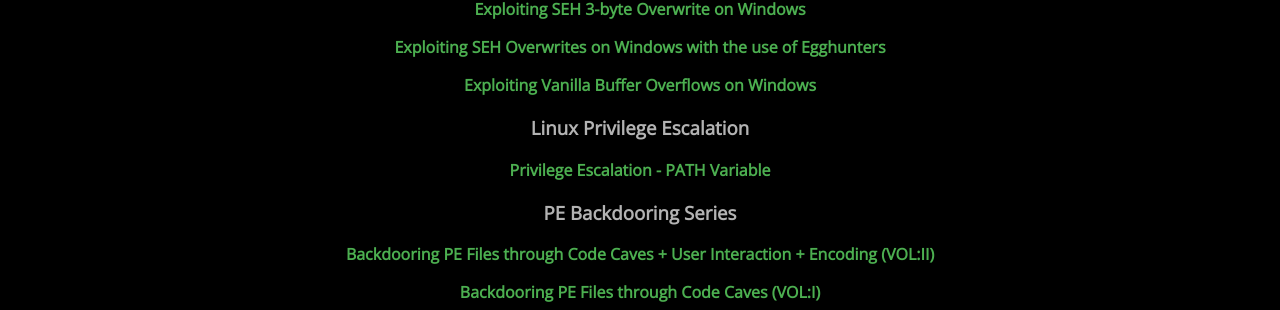
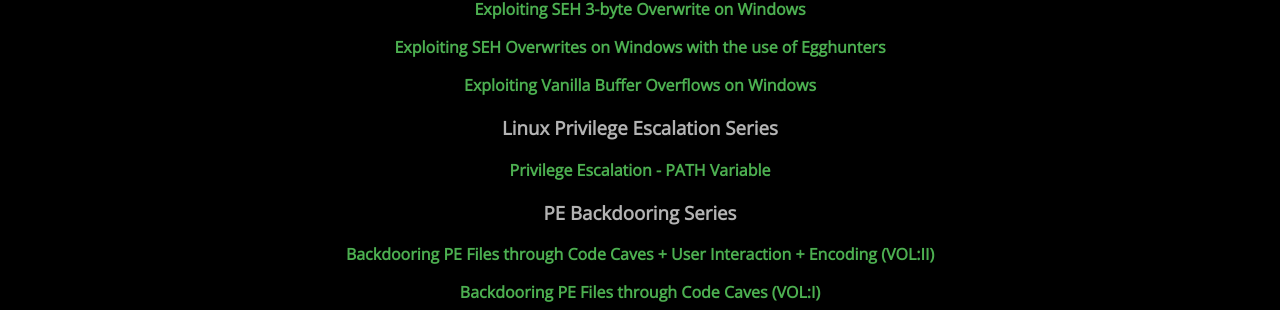
Before and after one commit to whitecr0wz/whitecr0wz.github.io, a Jekyll site: the page built from index.md, in a window 1280 px wide. Shown: the part 293-603 px from the top of the page. Built offline with Jekyll 4.4.1, drawn with Linux system fonts in a browser that asks for light colours.

Commit message:
Update index.md

```diff
--- a/index.md
+++ b/index.md
@@ -17,7 +17,7 @@ This site was created by Felipe Winsnes. Here you will find multiple posts regar
 
 [Exploiting Vanilla Buffer Overflows on Windows](https://whitecr0wz.github.io/posts/Exploiting-Stack-Overflows-On-Windows/)
 
-### Linux Privilege Escalation
+### Linux Privilege Escalation Series
 [Privilege Escalation - PATH Variable](https://whitecr0wz.github.io/posts/Privilege-Escalation-Path/)
 
 ### PE Backdooring Series
```
